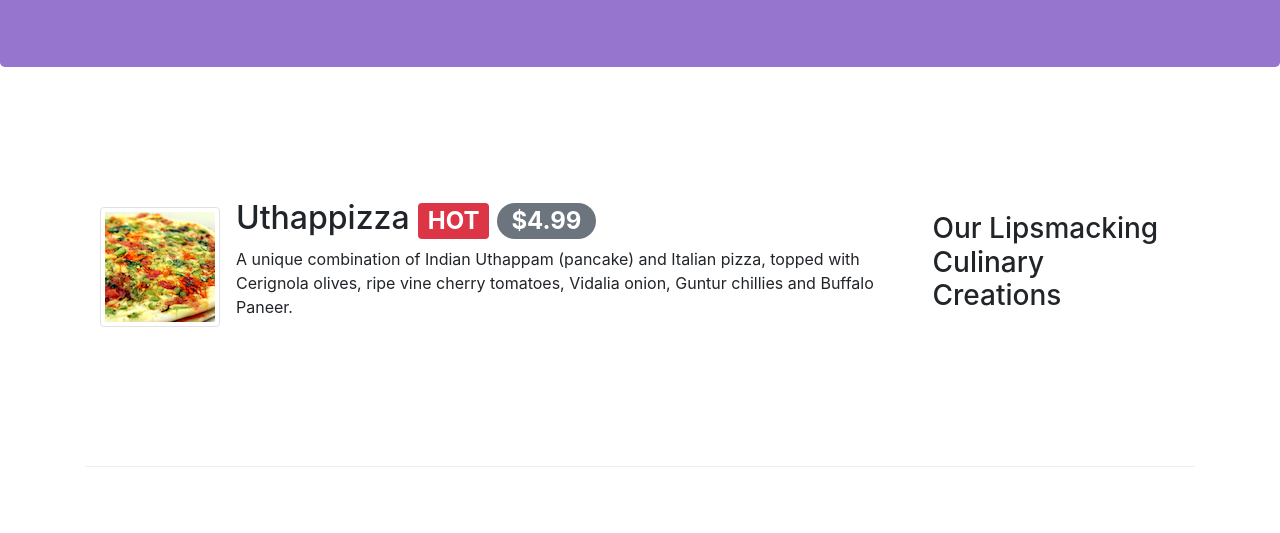
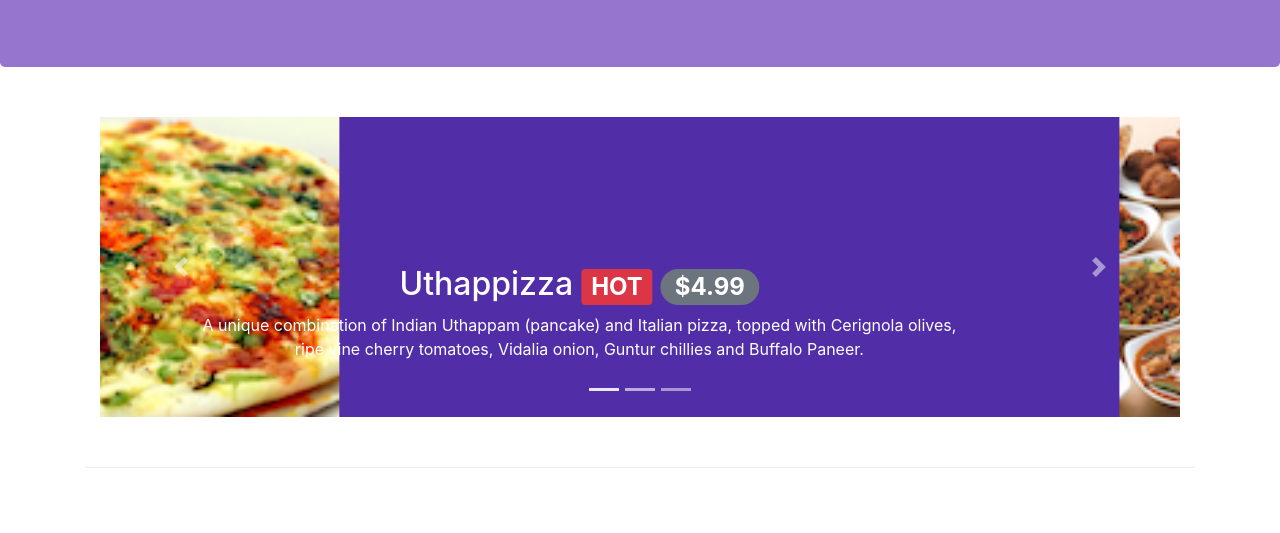
Before and after one commit to whitehatbuds/Bootstrap, a website: page index.html in a window 1280 px wide. Shown: the part 267-800 px from the top of the page. Drawn offline with nearby package versions, Linux system fonts and the light colour scheme.

Commit message:
Carousel

```diff
--- a/css/styles.css
+++ b/css/styles.css
@@ -44,3 +44,18 @@
     border-bottom: 1px solid #ddd;
     padding: 10px;
 }
+
+.carousel {
+    background: #512DA8;
+}
+
+.carousel-item {
+    height: 300px;
+}
+
+.carousel-item img {
+    position: absolute;
+    top: 0;
+    left: 0;
+    min-height: 300px;
+}
--- a/index.html
+++ b/index.html
@@ -103,6 +103,48 @@
     </header>
 
     <div class="container">
+
+        <div class="row row-content">
+            <div class="col">
+                <div id="mycarousel" class="carousel slide" data-ride="carousel">
+                    <div class="carousel-inner" role="listbox">
+                        <div class="carousel-item active">
+                            <img class="d-block img-fluid" src="./img/uthappizza.png" alt="uthappizza">
+                            <div class="carousel-caption d-none d-md-block">
+                                <h2>Uthappizza <span class="badge badge-danger mr-2">HOT</span><span class="badge badge-pill badge-secondary">$4.99</span></h2>
+                                <p class="d-none d-sm-block">A unique combination of Indian Uthappam (pancake) and Italian pizza, topped with Cerignola olives,
+                                    ripe vine cherry tomatoes, Vidalia onion, Guntur chillies and Buffalo Paneer.</p>
+                            </div>
+                        </div>
+                        <div class="carousel-item">
+                            <img class="d-block img-fluid" src="./img/buffet.png" alt="uthappizza">
+                            <div class="carousel-caption d-none d-md-block">
+                                <h2>Weekend Grand Buffet <span class="badge badge-danger">NEW</span></h2>
+                                <p class="d-none d-sm-block">Featuring mouthwatering combinations with a choice of five different salads, six enticing appetizers, six main entrees and
+                                five choicest desserts. Free flowing bubbly and soft drinks. All for just $19.99 per person </p>
+                            </div>
+                        </div>
+                        <div class="carousel-item">
+                            <img class="d-block img-fluid" src="./img/logo.png" alt="uthappizza">
+                            <div class="carousel-caption d-none d-md-block">
+                                <h2>Alberto Somayya</h2>
+                                <h4>Executive Chef</h4>
+                                <p class="d-none d-sm-block">Award winning three-star Michelin chef with wide International experience having worked closely with whos-who in the culinary
+                                world, he specializes in creating mouthwatering Indo-Italian fusion experiences. </p>
+                            </div>
+                        </div>
+                    </div>
+                    <ol class="carousel-indicators">
+                        <li data-target="#mycarousel" data-slide-to="0" class="active"></li>
+                        <li data-target="#mycarousel" data-slide-to="1"></li>
+                        <li data-target="#mycarousel" data-slide-to="2"></li>
+                    </ol>
+                    <a class="carousel-control-prev" href="#mycarousel" role="button" data-slide="prev"><span class="carousel-control-prev-icon"></span></a>
+                    <a class="carousel-control-next" href="#mycarousel" role="button" data-slide="next"><span class="carousel-control-next-icon"></span></a>
+                </div>
+            </div>
+        </div>
+
         <!-- Vertically align the content in that row -->
         <div class="row row-content align-items-center">
             <div class="col-12 col-sm-4 order-sm-last col-md-3">
@@ -129,7 +171,7 @@
             <div class="col col-sm col-md">
                 <div class="media">
                     <div class="media-body">
-                        <h2>Weekend Grand Buffet <span class="badge badge-danger">NEW</span></h2>
+                        <h2 class="mt-0">Weekend Grand Buffet <span class="badge badge-danger">NEW</span></h2>
                         <p class="d-none d-sm-block">Featuring mouthwatering combinations with a choice of five different salads, six enticing appetizers, six main entrees and
                         five choicest desserts. Free flowing bubbly and soft drinks. All for just $19.99 per person </p>
                     </div>
@@ -147,7 +189,7 @@
                 <div class="media">
                     <img class="d-flex mr-3 img-thumbnail align-self-center" src="./img/buffet.png" alt="buffet">
                     <div class="media-body">
-                        <h2>Alberto Somayya</h2>
+                        <h2 class="mt-0">Alberto Somayya</h2>
                         <h4>Executive Chef</h4>
                         <p class="d-none d-sm-block">Award winning three-star Michelin chef with wide International experience having worked closely with whos-who in the culinary
                             world, he specializes in creating mouthwatering Indo-Italian fusion experiences. </p>
```
